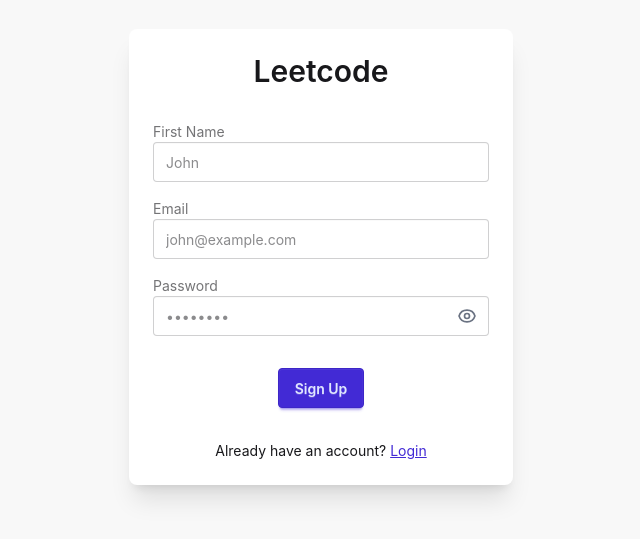
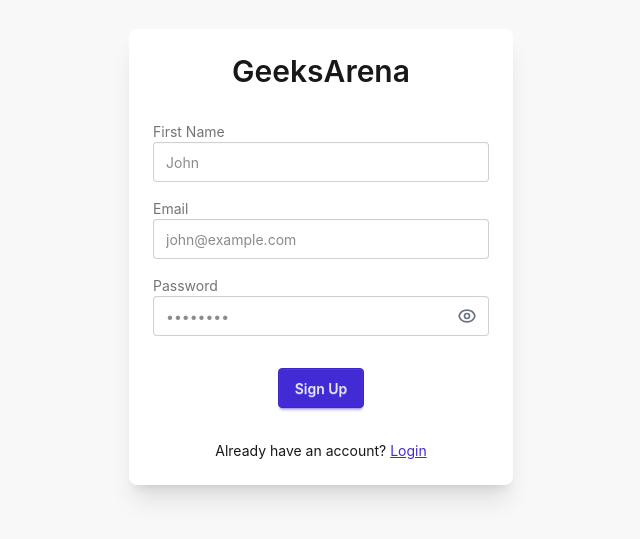
Before and after one commit to shubhamjha-13/GeeksArena, a React (Vite) app in the folder frontend/: page /signup in a window 1280 px wide. Shown: the part 143-682 px from the top of the page, without its empty margins (319-959 px from the left). Built offline with nearby package versions, Linux system fonts and the light colour scheme; no server answers.

Commit message:
update signup page

```diff
--- a/frontend/src/pages/Signup.jsx
+++ b/frontend/src/pages/Signup.jsx
@@ -41,7 +41,7 @@
       {/* Added a light bg for contrast */}
       <div className="card w-96 bg-base-100 shadow-xl">
         <div className="card-body">
-          <h2 className="card-title justify-center text-3xl mb-6">Leetcode</h2>{" "}
+          <h2 className="card-title justify-center text-3xl mb-6">GeeksArena</h2>{" "}
           {/* Added mb-6 for spacing */}
           <form onSubmit={handleSubmit(onSubmit)}>
             {/* First Name Field */}
```
